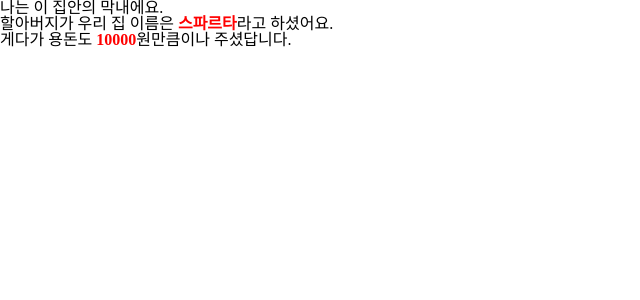
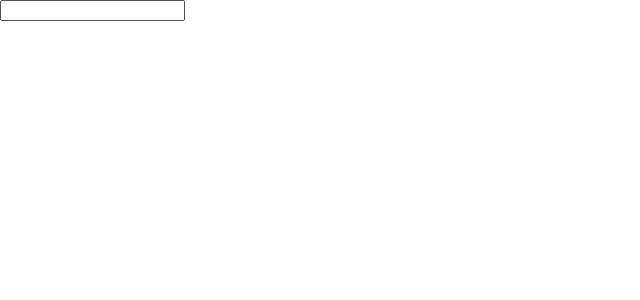
Before and after one commit to NickYOOO/react_prac, a React (Create React App) app: page / in a window 1280 px wide. Shown: the top 300 px of the page, without its empty margins (0-640 px from the left). Built offline with nearby package versions, Linux system fonts and the light colour scheme.

Commit message:
Study: useEffect,[비어있는 의존성 배열] :

```diff
--- a/src/App.jsx
+++ b/src/App.jsx
@@ -1,15 +1,22 @@
-import GrandFather from "components/GrandFather";
-import React from "react";
+import React, { useEffect, useState } from "react";
 
 const App = () => {
+  const [value, setValue] = useState("");
+  useEffect(() => {
+    console.log("hello useEffect");
+  }, []); // 비어있는 의존성 배열
 
   return (
-    <>
-      <GrandFather />
-    </>
-
-
-  )
+    <div>
+      <input
+        type="text"
+        value={value}
+        onChange={(event) => {
+          setValue(event.target.value);
+        }}
+      />
+    </div>
+  );
 }
 
 export default App;
```
